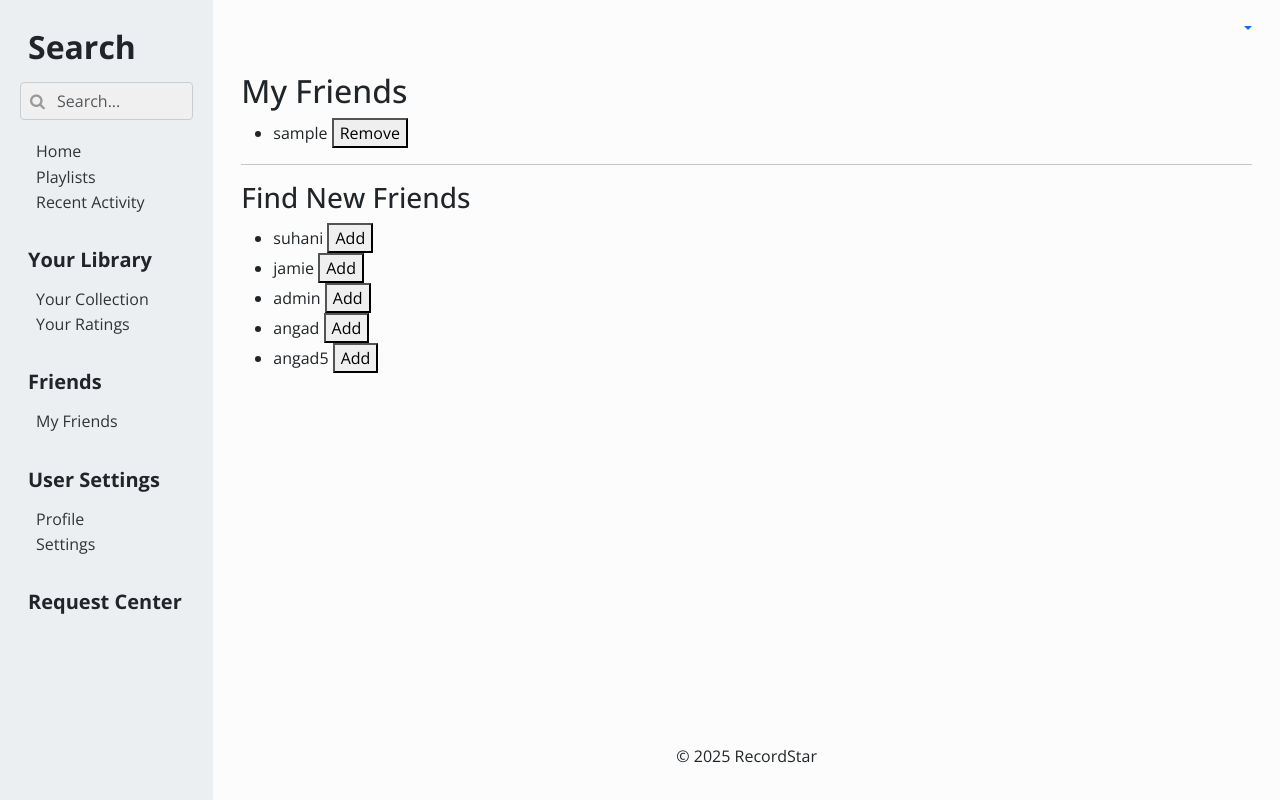
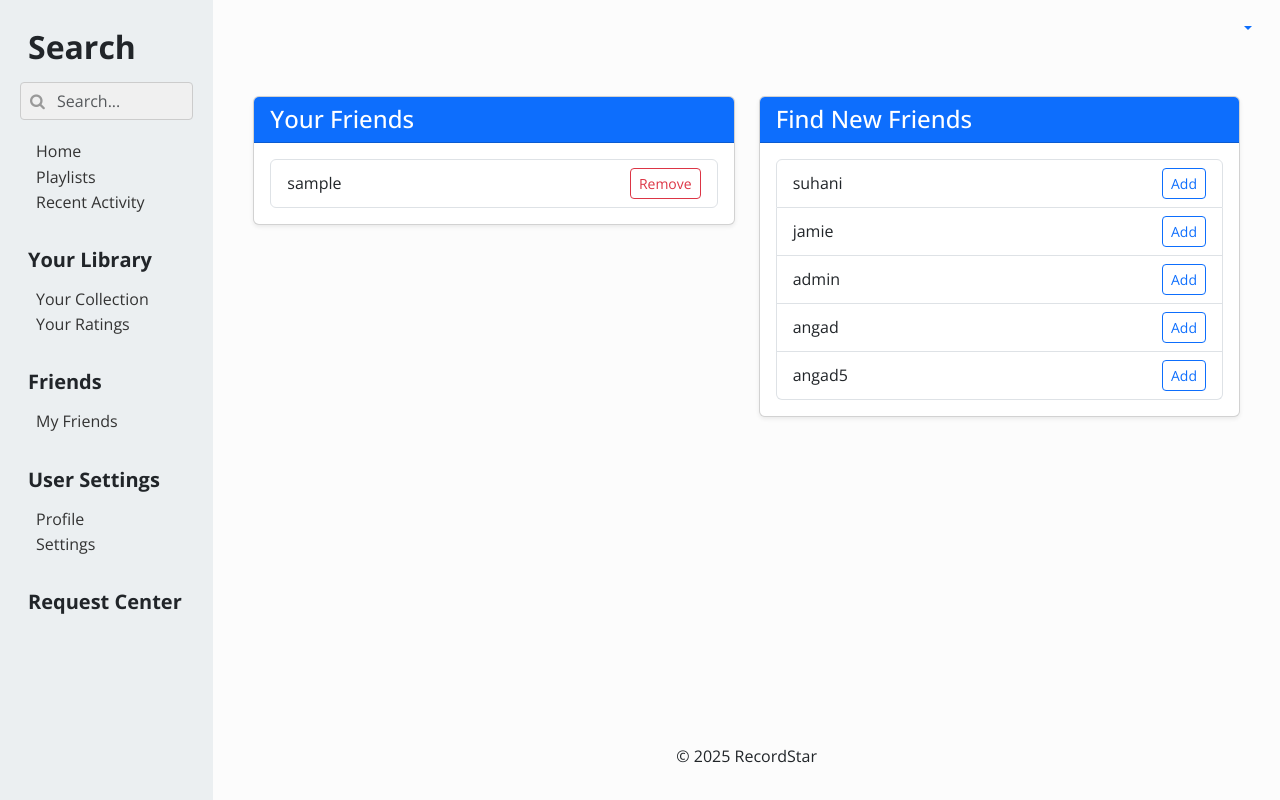
Before and after one commit to nnnguyenj/recordstar, a Django app: template users/templates/users/friends.html in a window 1280 px wide. Run offline with Django 5.2, Linux system fonts and the light colour scheme; data comes from the database, SQL or seed files in the repository; tables that the repository leaves empty hold one stand-in row (Sample ...); the template is opened without the code that fills it: values named after a table or form of the project are taken from there, most other values are stand-ins (such as "Sample title", 1, 10 or a date in 2020); some libraries are stand-ins or nearby versions.

Commit message:
styling added and superusers filtered out from friends view

```diff
--- a/users/templates/users/friends.html
+++ b/users/templates/users/friends.html
@@ -1,39 +1,64 @@
 {% extends "base.html" %}
+{% load bootstrap5 %}
 {% block title %}My Friends{% endblock %}
 {% block content %}
 
-<h2>My Friends</h2>
+<div class="container mt-4">
+  <div class="row">
+    <!-- My Friends Section -->
+    <div class="col-md-6 mb-5">
+      <div class="card shadow-sm rounded">
+        <div class="card-header bg-primary text-white">
+          <h4 class="mb-0">Your Friends</h4>
+        </div>
+        <div class="card-body">
           {% if friends %}
-  <ul>
+            <ul class="list-group">
               {% for friend in friends %}
-      <li>
-        {{ friend.user.username }}
-        <form action="{% url 'remove_friend' friend.user.id %}" method="POST" style="display:inline;">
+                <li class="list-group-item d-flex justify-content-between align-items-center">
+                  <span>{{ friend.user.username }}</span>
+                  <form action="{% url 'remove_friend' friend.user.id %}" method="POST" class="d-inline">
                     {% csrf_token %}
-          <button type="submit">Remove</button>
+                    <button type="submit" class="btn btn-sm btn-outline-danger">Remove</button>
                   </form>
                 </li>
               {% endfor %}
             </ul>
           {% else %}
-  <p>You don't have any friends yet.</p>
+            <p class="text-muted">You don't have any friends yet.</p>
           {% endif %}
+        </div>
+      </div>
+    </div>
 
-<hr>
-
-<h3>Find New Friends</h3>
-<ul>
+    <!-- Find New Friends Section -->
+    <div class="col-md-6 mb-5">
+      <div class="card shadow-sm rounded">
+        <div class="card-header bg-primary text-white">
+          <h4 class="mb-0">Find New Friends</h4>
+        </div>
+        <div class="card-body">
+          {% if all_users %}
+            <ul class="list-group">
               {% for user in all_users %}
                 {% if user.profile not in friends %}
-      <li>
-        {{ user.username }}
-        <form action="{% url 'add_friend' user.id %}" method="POST" style="display:inline;">
+                  <li class="list-group-item d-flex justify-content-between align-items-center">
+                    <span>{{ user.username }}</span>
+                    <form action="{% url 'add_friend' user.id %}" method="POST" class="d-inline">
                       {% csrf_token %}
-          <button type="submit">Add</button>
+                      <button type="submit" class="btn btn-sm btn-outline-primary">Add</button>
                     </form>
                   </li>
                 {% endif %}
               {% endfor %}
             </ul>
+          {% else %}
+            <p class="text-muted">No users found.</p>
+          {% endif %}
+        </div>
+      </div>
+    </div>
+  </div>
+</div>
 
 {% endblock %}
--- a/users/views.py
+++ b/users/views.py
@@ -118,7 +118,7 @@ def remove_friend(request, user_id):
 
 @login_required
 def friends_view(request):
-    all_users = User.objects.exclude(id=request.user.id)
+    all_users = User.objects.exclude(id=request.user.id).exclude(is_superuser=True)
     friends = request.user.profile.friends.all()
     return render(request, "users/friends.html", {
         "friends": friends,
```
Also changed, not shown: db.sqlite3. Lines whose indentation alone changed are shown as unchanged.
